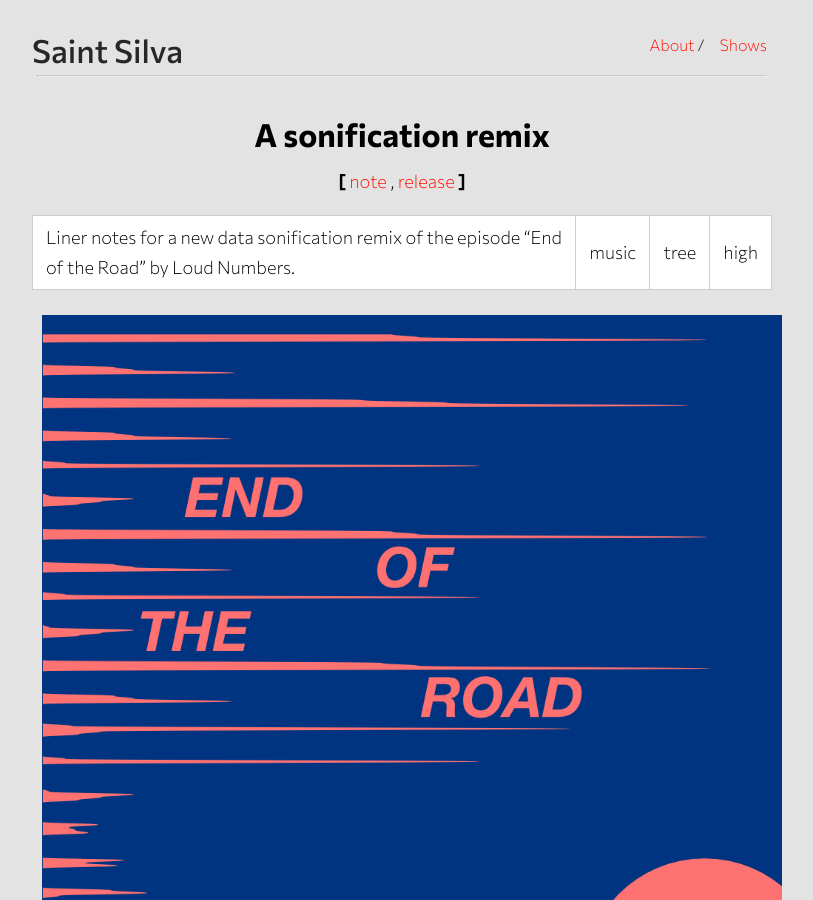
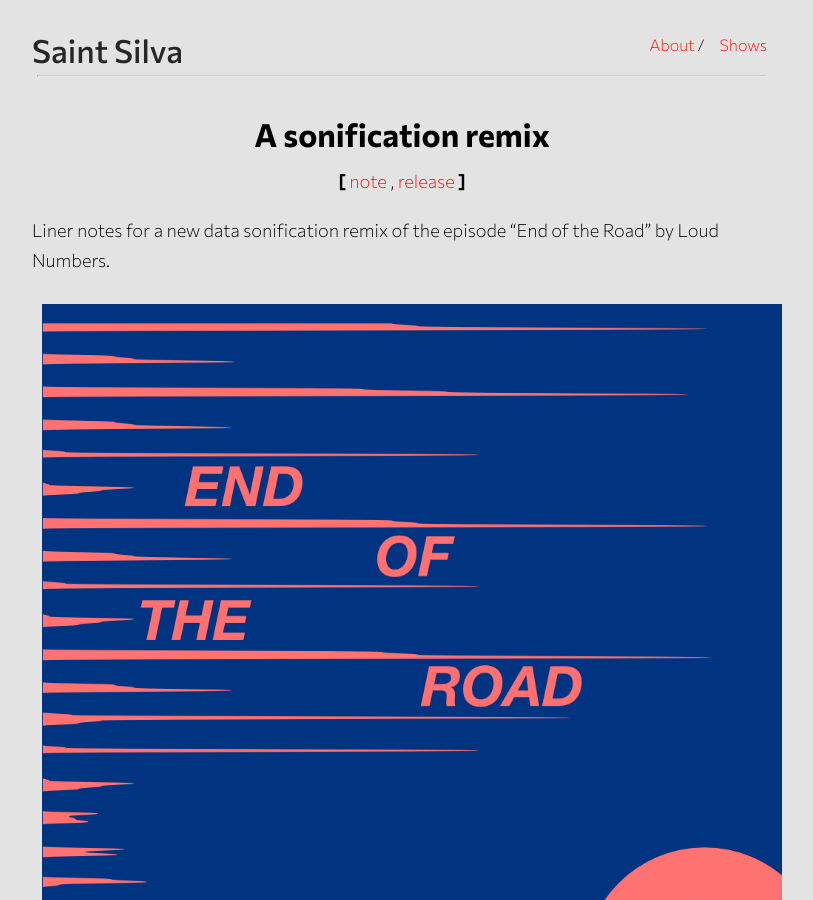
Before and after one commit to bendoesdata/saint-silva, a Jekyll site: the page built from _posts/2022-02-22-loud-numbers-remix.md, in a window 1280 px wide and 900 px high. Shown: the whole window, without its empty margins (238-1051 px from the left). Built offline with Jekyll 4.4.1, drawn with Linux system fonts in a browser that asks for light colours.

Commit message:
fix loud number spost

```diff
--- a/_posts/2022-02-22-loud-numbers-remix.md
+++ b/_posts/2022-02-22-loud-numbers-remix.md
@@ -5,7 +5,7 @@
 tags: [note, release]
 ---
 
-Liner notes for a new data sonification remix of the episode "End of the Road" by Loud Numbers. | music | tree | high
+Liner notes for a new data sonification remix of the episode "End of the Road" by Loud Numbers.
 
 <!-- start main content -->
 
@@ -66,7 +66,7 @@
 Whenever the percentage decline of insect abundance goes down 5% from the baseline (i.e. starting point in 1997), you will hear a resounding crash symbal like the one below.
 
 <audio controls>
-  <source src="../assets/audioloud_numbers/crash.wav" type="audio/wav">
+  <source src="../assets/audio/loud_numbers/crash.wav" type="audio/wav">
 Your browser does not support the audio element.
 </audio>
 <br>
@@ -77,7 +77,7 @@
 The key data point (number of insects) is captured by this weird synth patch I discovered called "Disintegration". This patch continues throughout the song and arpeggiates along an octave with some delay. At a basic level, higher notes represent higher numbers, which can be heard in the sample below. The final tones I landed on in this patch made me think of fluttering, struggling creatures in the sky.
 
 <audio controls>
-  <source src="../assets/audioloud_numbers/bugs-start.wav" type="audio/wav">
+  <source src="../assets/audio/loud_numbers/bugs-start.wav" type="audio/wav">
 Your browser does not support the audio element.
 </audio>
 <br>
@@ -86,7 +86,7 @@
 But across the entire song, I also mapped the trends of decline to additional parameters. Torwards the end of the song, the synth starts to "break up" a bit and sound more wobbly and broken, representing the frailty of ecosystems that can depend on even the tinest of creatures. This type of parameter mapping, while a bit harder to distinguish than "higher notes, higher numbers" brings more personality and emotion to the process of sonification. When the synth sounds like this, the total number of insects per month is either just above or at zero most of the time.
 
 <audio controls>
-  <source src="../assets/audioloud_numbers/bugs-end.wav" type="audio/wav">
+  <source src="../assets/audio/loud_numbers/bugs-end.wav" type="audio/wav">
 Your browser does not support the audio element.
 </audio>
 <br>
@@ -95,7 +95,7 @@
 Finally, a booming bass line drives through the song on every quarter note. The notes played by this bass are mapped to the average recorded temperature for each month of the study. Again, I used the same mapping scale as the insect abundance: higher notes = higher numbers. The bass line is a good way to keep track of the changing seasons: ascending notes typically represent the transition into spring and summer. As the song progresses, you the bass line sounds more and more prominent. It's not that the bass is getting louder; it's the absence of those piercing high notes from the synth lead.
 
 <audio controls>
-  <source src="../assets/audioloud_numbers/bass.wav" type="audio/wav">
+  <source src="../assets/audio/loud_numbers/bass.wav" type="audio/wav">
 Your browser does not support the audio element.
 </audio>
 <br>
```
